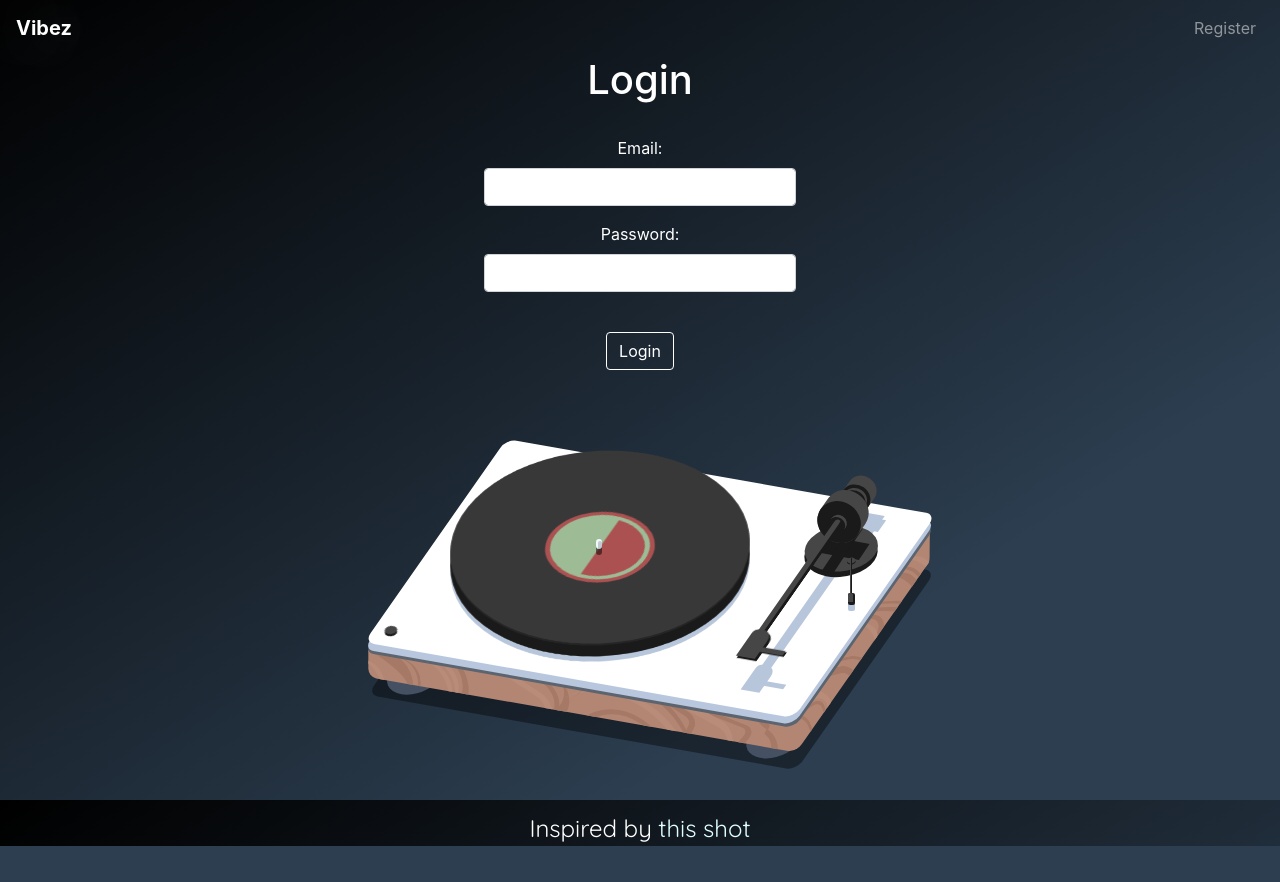
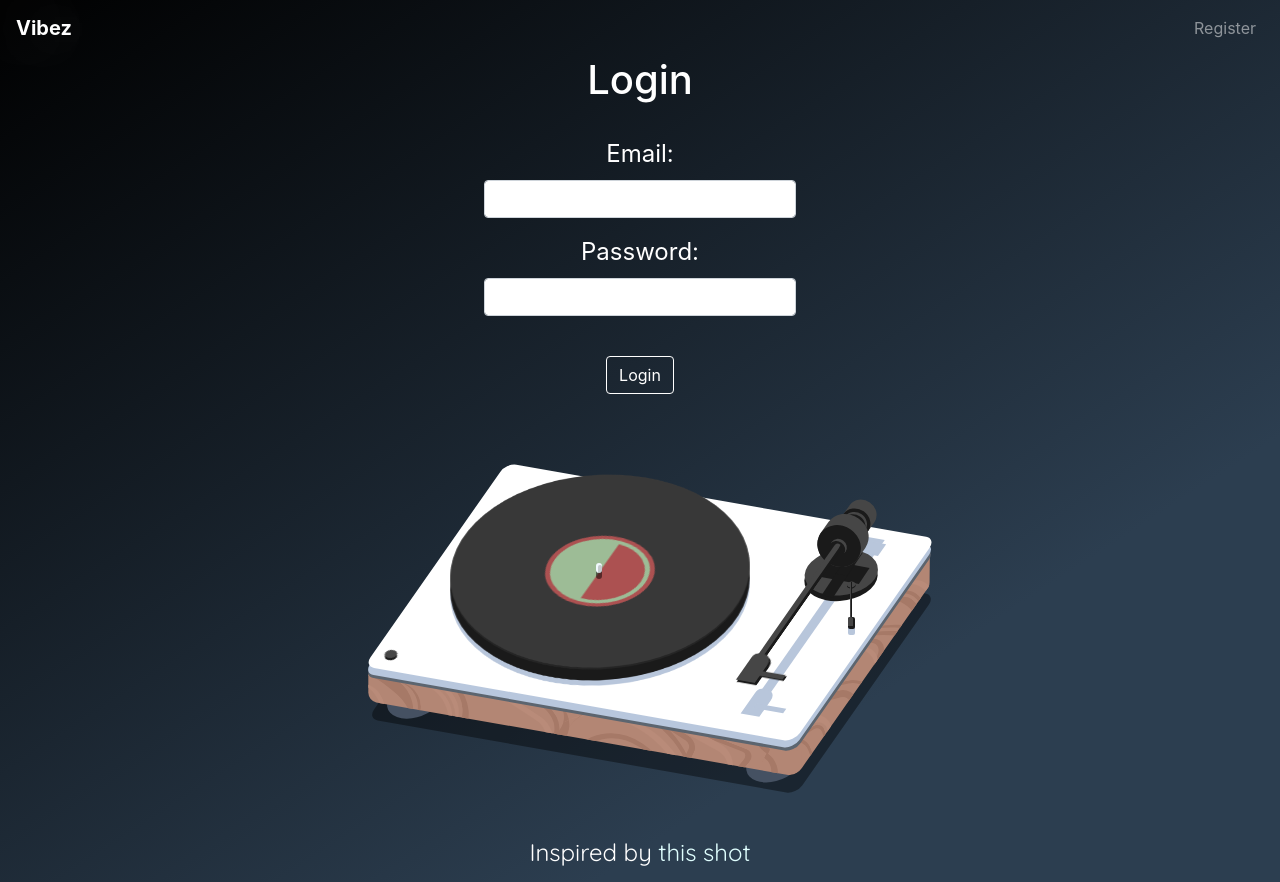
Before and after one commit to surferJen/vibez, a Flask app: page / in a window 1280 px wide. Before the commit the page ends 846 px from the top, so only its background shows below. Run offline with Flask 2, Linux system fonts and the light colour scheme; some libraries are stand-ins or nearby versions.

Commit message:
fix text font size

```diff
--- a/static/css/create_playlist.css
+++ b/static/css/create_playlist.css
@@ -30,6 +30,9 @@
 }
 form {
   text-align:center;
+}
+label {
+  font-size: x-large;
 }
 * { box-sizing: border-box; }
 body {
--- a/static/css/login.css
+++ b/static/css/login.css
@@ -13,11 +13,14 @@
     margin: 0;
     box-sizing: border-box;
     font-family: Helvetica, Calibri, Roboto, Open Sans, sans-serif -webkit-backface-visibility: hidden;
-    height: 100%;
+    height: 105%;
     width: 100%;
     color: white;
     background-color: #000000;
     background-image: linear-gradient(147deg, #000000 0%, #2c3e50 74%);
+}
+label{
+  font-size: x-large;
 }
 .btn.btn-login {
   color:white;
--- a/static/css/register.css
+++ b/static/css/register.css
@@ -29,6 +29,9 @@
 }
 form {
   text-align:center;
+}
+label {
+  font-size: x-large;
 }
 #turntable{
   position:relative;
--- a/templates/create_playlist.html
+++ b/templates/create_playlist.html
@@ -50,11 +50,13 @@
     </div>
     <br>
 
+
     <div class="form group">
       <label>Minimum Danceability</label>
           <input class="form-control col-sm-2 ml-lg-auto mr-lg-auto center" type="text" name="minDanceability" required class="form-control" placeholder="0 - 1.0">
     </div>
     <br>
+
 
     <div class="form group">
       <label>Maximum Danceability</label>
```
